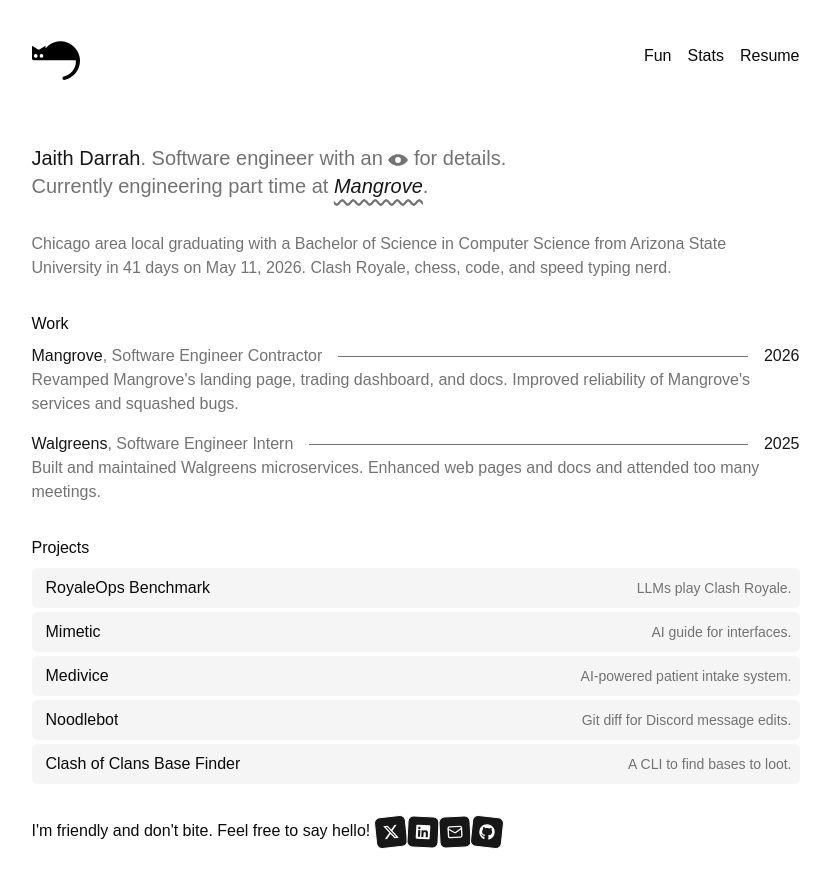
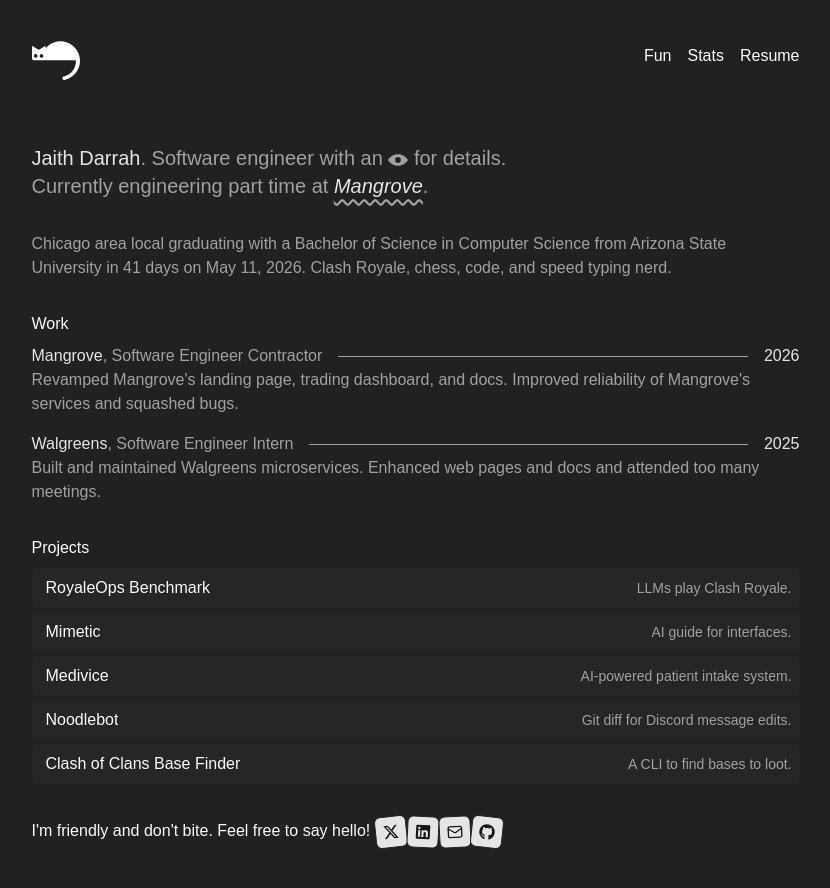
Before and after one commit to AwesomeJaith/jaithdarrah-dot-com-v3, a Next.js app: page / in a window 1280 px wide. Shown: the top 888 px of the page, without its empty margins (217-1047 px from the left). Built offline with nearby package versions, Linux system fonts and the light colour scheme; no server answers; a web font is replaced by a local one.

Commit message:
Force theme into dark mode

```diff
--- /dev/null
+++ b/src/components/sticker-wall/notched-border.tsx
@@ -0,0 +1,138 @@
+import { memo, useMemo } from "react"
+
+export const NOTCHED_CLIP_ID = "notched-clip"
+
+const K = 0.5523 // Bezier tangent for quarter-circle approximation
+
+type NotchedBorderProps = {
+  containerWidth: number
+  containerHeight: number
+  notchWidth: number
+  notchHeight: number
+  cornerRadius?: number
+  notchRadius?: number
+}
+
+function computeGeometry(
+  w: number,
+  h: number,
+  nw: number,
+  nh: number,
+  cr: number,
+  nr: number
+) {
+  const i = 0.5
+  const L = i,
+    T = i,
+    R = w - i,
+    B = h - i
+
+  const maxCr = Math.min((R - L) / 2, (B - T) / 2)
+  const r = Math.min(cr, maxCr)
+
+  const notchLeft = (w - nw) / 2
+  const notchRight = notchLeft + nw
+  const notchTop = h - nh - i
+
+  const maxNr = Math.min(nh / 2, nw / 4, r)
+  const nr2 = Math.min(nr, maxNr)
+
+  const ok = r * K
+  const nk = nr2 * K
+
+  const f = (n: number) => Math.round(n * 100) / 100
+
+  return { i, L, T, R, B, r, notchLeft, notchRight, notchTop, nr2, ok, nk, f }
+}
+
+function buildNotchedPath(geo: ReturnType<typeof computeGeometry>): string {
+  const { L, T, R, B, r, notchLeft, notchRight, notchTop, nr2, ok, nk, f } = geo
+
+  return [
+    `M ${f(L + r)},${T}`,
+    `L ${f(R - r)},${T}`,
+    `C ${f(R - r + ok)},${T} ${R},${f(T + r - ok)} ${R},${f(T + r)}`,
+    `L ${R},${f(B - r)}`,
+    `C ${R},${f(B - r + ok)} ${f(R - r + ok)},${B} ${f(R - r)},${B}`,
+    `L ${f(notchRight + r)},${B}`,
+    `C ${f(notchRight + r - ok)},${B} ${notchRight},${f(B - r + ok)} ${notchRight},${f(B - r)}`,
+    `L ${notchRight},${f(notchTop + nr2)}`,
+    `C ${notchRight},${f(notchTop + nr2 - nk)} ${f(notchRight - nr2 + nk)},${notchTop} ${f(notchRight - nr2)},${notchTop}`,
+    `L ${f(notchLeft + nr2)},${notchTop}`,
+    `C ${f(notchLeft + nr2 - nk)},${notchTop} ${notchLeft},${f(notchTop + nr2 - nk)} ${notchLeft},${f(notchTop + nr2)}`,
+    `L ${notchLeft},${f(B - r)}`,
+    `C ${notchLeft},${f(B - r + ok)} ${f(notchLeft - r + ok)},${B} ${f(notchLeft - r)},${B}`,
+    `L ${f(L + r)},${B}`,
+    `C ${f(L + r - ok)},${B} ${L},${f(B - r + ok)} ${L},${f(B - r)}`,
+    `L ${L},${f(T + r)}`,
+    `C ${L},${f(T + r - ok)} ${f(L + r - ok)},${T} ${f(L + r)},${T}`,
+    `Z`,
+  ].join(" ")
+}
+
+function buildNotchFill(geo: ReturnType<typeof computeGeometry>): string {
+  const { B, r, notchLeft, notchRight, notchTop, nr2, ok, nk, f } = geo
+
+  return [
+    `M ${f(notchLeft - r)},${B}`,
+    `L ${f(notchRight + r)},${B}`,
+    `C ${f(notchRight + r - ok)},${B} ${notchRight},${f(B - r + ok)} ${notchRight},${f(B - r)}`,
+    `L ${notchRight},${f(notchTop + nr2)}`,
+    `C ${notchRight},${f(notchTop + nr2 - nk)} ${f(notchRight - nr2 + nk)},${notchTop} ${f(notchRight - nr2)},${notchTop}`,
+    `L ${f(notchLeft + nr2)},${notchTop}`,
+    `C ${f(notchLeft + nr2 - nk)},${notchTop} ${notchLeft},${f(notchTop + nr2 - nk)} ${notchLeft},${f(notchTop + nr2)}`,
+    `L ${notchLeft},${f(B - r)}`,
+    `C ${notchLeft},${f(B - r + ok)} ${f(notchLeft - r + ok)},${B} ${f(notchLeft - r)},${B}`,
+    `Z`,
+  ].join(" ")
+}
+
+export const NotchedBorder = memo(function NotchedBorder({
+  containerWidth,
+  containerHeight,
+  notchWidth,
+  notchHeight,
+  cornerRadius = 14,
+  notchRadius = 12,
+}: NotchedBorderProps) {
+  const { d, notchFill } = useMemo(() => {
+    const geo = computeGeometry(
+      containerWidth,
+      containerHeight,
+      notchWidth,
+      notchHeight,
+      cornerRadius,
+      notchRadius
+    )
+    return {
+      d: buildNotchedPath(geo),
+      notchFill: buildNotchFill(geo),
+    }
+  }, [
+    containerWidth,
+    containerHeight,
+    notchWidth,
+    notchHeight,
+    cornerRadius,
+    notchRadius,
+  ])
+
+  return (
+    <svg
+      className="pointer-events-none absolute inset-0 z-10"
+      width={containerWidth}
+      height={containerHeight}
+      viewBox={`0 0 ${containerWidth} ${containerHeight}`}
+      fill="none"
+      xmlns="http://www.w3.org/2000/svg"
+    >
+      <defs>
+        <clipPath id={NOTCHED_CLIP_ID}>
+          <path d={d} />
+        </clipPath>
+      </defs>
+      <path d={notchFill} fill="var(--background)" />
+      <path d={d} stroke="var(--border)" strokeWidth="1" fill="none" />
+    </svg>
+  )
+})
--- a/src/components/theme-provider.tsx
+++ b/src/components/theme-provider.tsx
@@ -1,7 +1,7 @@
 "use client"
 
 import * as React from "react"
-import { ThemeProvider as NextThemesProvider, useTheme } from "next-themes"
+import { ThemeProvider as NextThemesProvider } from "next-themes"
 
 function ThemeProvider({
   children,
@@ -10,95 +10,13 @@ function ThemeProvider({
   return (
     <NextThemesProvider
       attribute="class"
-      defaultTheme="system"
-      enableSystem
+      defaultTheme="dark"
+      forcedTheme="dark"
       {...props}
     >
-      <ThemeHotkey />
       {children}
     </NextThemesProvider>
   )
 }
 
-function isTypingTarget(target: EventTarget | null) {
-  if (!(target instanceof HTMLElement)) {
-    return false
-  }
-
-  return (
-    target.isContentEditable ||
-    target.tagName === "INPUT" ||
-    target.tagName === "TEXTAREA" ||
-    target.tagName === "SELECT"
-  )
-}
-
-function toggleThemeWithTransition(
-  resolvedTheme: string | undefined,
-  setTheme: (theme: string) => void
-) {
-  const newTheme = resolvedTheme === "dark" ? "light" : "dark"
-
-  if (!document.startViewTransition) {
-    setTheme(newTheme)
-    return
-  }
-
-  const cat = document.querySelector('[data-name="cat"]')
-  if (cat) {
-    const rect = cat.getBoundingClientRect()
-    const x = rect.left + rect.width / 2
-    const y = rect.top + rect.height / 2
-    document.documentElement.style.setProperty("--transition-x", `${x}px`)
-    document.documentElement.style.setProperty("--transition-y", `${y}px`)
-  }
-
-  document.startViewTransition(() => {
-    // Apply class change synchronously so the view transition captures it.
-    // next-themes' useEffect applies it async, which is too late.
-    if (newTheme === "dark") {
-      document.documentElement.classList.add("dark")
-    } else {
-      document.documentElement.classList.remove("dark")
-    }
-    document.documentElement.style.colorScheme = newTheme
-    // Keep next-themes state in sync
-    setTheme(newTheme)
-  })
-}
-
-function ThemeHotkey() {
-  const { resolvedTheme, setTheme } = useTheme()
-
-  React.useEffect(() => {
-    function onKeyDown(event: KeyboardEvent) {
-      if (event.defaultPrevented || event.repeat) {
-        return
-      }
-
-      if (event.metaKey || event.ctrlKey || event.altKey) {
-        return
-      }
-
-      if (event.key.toLowerCase() !== "d") {
-        return
-      }
-
-      if (isTypingTarget(event.target)) {
-        return
-      }
-
-      toggleThemeWithTransition(resolvedTheme, setTheme)
-    }
-
-    window.addEventListener("keydown", onKeyDown)
-
-    return () => {
-      window.removeEventListener("keydown", onKeyDown)
-    }
-  }, [resolvedTheme, setTheme])
-
-  return null
-}
-
-export { ThemeProvider, toggleThemeWithTransition }
+export { ThemeProvider }
```
